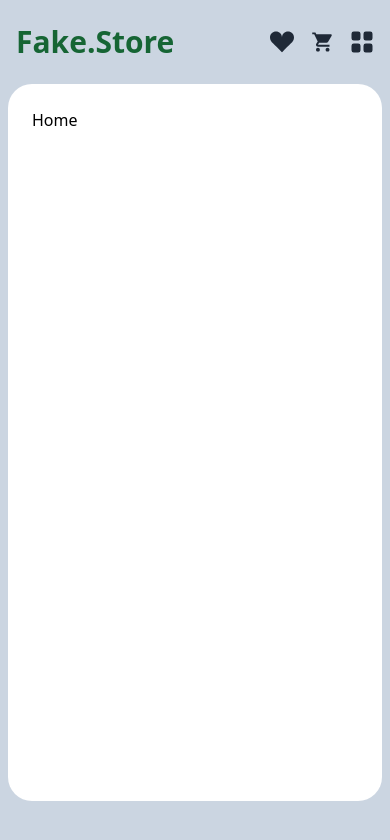
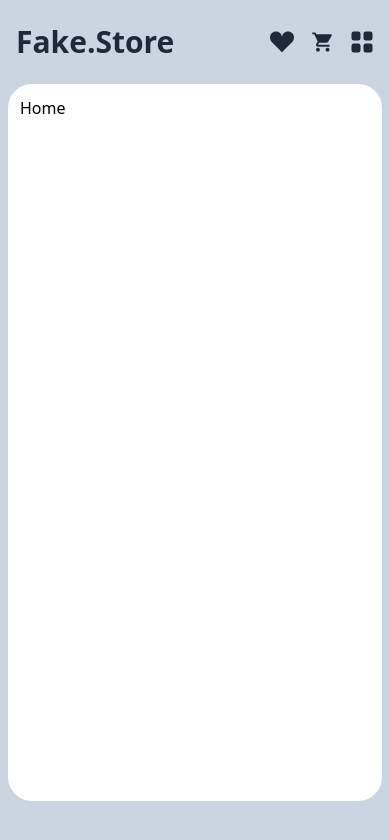
Before and after one commit to AfolabiOlajide/Redux-Ecommerce-application, a React (Create React App) app: page / in a window 390 px wide. Shown: the top 840 px of the page. Built offline with nearby package versions, Linux system fonts and the light colour scheme.

Commit message:
theme change to gray

```diff
--- a/src/components/category/Category.jsx
+++ b/src/components/category/Category.jsx
@@ -5,8 +5,8 @@ const Category = ({ category }) => {
     return (
         <>
             <Link to={`categories/:${category}`} >
-                <button className='py-1 px-2 border-2 bg-green-200 border-green-400 rounded-md
-                                    hover:ring-1 hover:ring-green-200'>{category}</button>
+                <button className='py-1 px-2 border-2 bg-gray-200 border-gray-400 rounded-md
+                                    hover:ring-1 hover:ring-gray-200'>{category}</button>
             </Link>
         </>
     )
--- a/src/components/layout/Layout.jsx
+++ b/src/components/layout/Layout.jsx
@@ -74,7 +74,7 @@ const Layout = () => {
                 </NavLink>
             </aside>
             {/* main output */}
-            <section id='main-output' className={`bg-white h-[85vh] p-6 overflow-y-auto overflow-x-auto rounded-3xl ${sideBarActiveState ? 'col-span-10' : 'col-span-full'} md:col-span-10 md:h-[80vh] md:p-12 `}>
+            <section id='main-output' className={`bg-white h-[85vh] p-3 overflow-y-auto overflow-x-auto rounded-3xl ${sideBarActiveState ? 'col-span-10' : 'col-span-full'} md:col-span-10 md:h-[80vh] md:p-12 `}>
                 <Routes>
                         <Route path='/' element={<Home />} />
                         <Route path='/home' element={<Home />} />
--- a/src/components/nav/Nav.jsx
+++ b/src/components/nav/Nav.jsx
@@ -12,7 +12,7 @@ const Nav = () => {
             <div className="container mx-auto py-6 px-4 flex justify-between">
                 {/* logo */}
                 <div className="logo">
-                    <h1 className='text-3xl text-green-800 font-bold'>Fake.Store</h1>
+                    <h1 className='text-3xl text-gray-800 font-bold'>Fake.Store</h1>
                 </div>
                 {/* Items */}
                 <div className="flex space-x-4 items-center">
--- a/src/index.css
+++ b/src/index.css
@@ -14,6 +14,6 @@
 } */
 
 #main-output::-webkit-scrollbar-thumb{
-    background-color: rgb(156, 249, 151);
+    background-color: rgb(14, 24, 13);
     border-radius: 2rem;
 }
--- a/src/pages/Shop.jsx
+++ b/src/pages/Shop.jsx
@@ -21,6 +21,7 @@ const Shop = () => {
 
     return (
         <section id='shop' >
+            <h3 className='text-lg text-gray-600 mb-3'>Categories:</h3>
             {/* categories */}
             <div className="grid grid-cols-2 gap-1 md:flex md:space-x-4">
                 { categories.map(category => (
@@ -28,18 +29,19 @@ const Shop = () => {
                 )) }
             </div>
             {/* products */}
-            <div className="grid grid-cols-2 gap-4 mt-12 md:grid-cols-4">
+            <h3 className='text-lg text-gray-600 my-3'>Products:</h3>
+            <div className="grid grid-cols-2 gap-4 mt-8 md:grid-cols-4">
                 { products.map(product => (
                     <Link to={``} key={product.id}>
-                        <div className="product relative rounded-md overflow-hidden border-2 border-green-300 h-[30vh] shadow-lg shadow-green-400/30">
+                        <div className="product relative rounded-lg overflow-hidden border-2 border-gray-300 h-[30vh] shadow-lg shadow-gray-900/30">
                             {/* image */}
                             <div className="h-[80%]">
                             <img src={product.image} className='w-[100%] h-[100%] object-contain' alt="" />
                             </div>
-                            <div className="icons bg-green-200 flex items-center space-x-3 px-3 h-[20%]">
-                                <div className="price text-green-900 font-bold">${product.price}</div>
-                                <BsSuitHeartFill className='text-green-900 text-[1.5rem] cursor-pointer'/>
-                                <IoMdCart className='text-green-900 text-[1.5rem] cursor-pointer'/>
+                            <div className="icons bg-gray-600 flex items-center space-x-3 px-3 h-[20%]">
+                                <div className="price text-white font-bold">${product.price}</div>
+                                <BsSuitHeartFill className='text-white text-[1.5rem] cursor-pointer'/>
+                                <IoMdCart className='text-white text-[1.5rem] cursor-pointer'/>
                             </div>
                         </div>
                     </Link>
```
